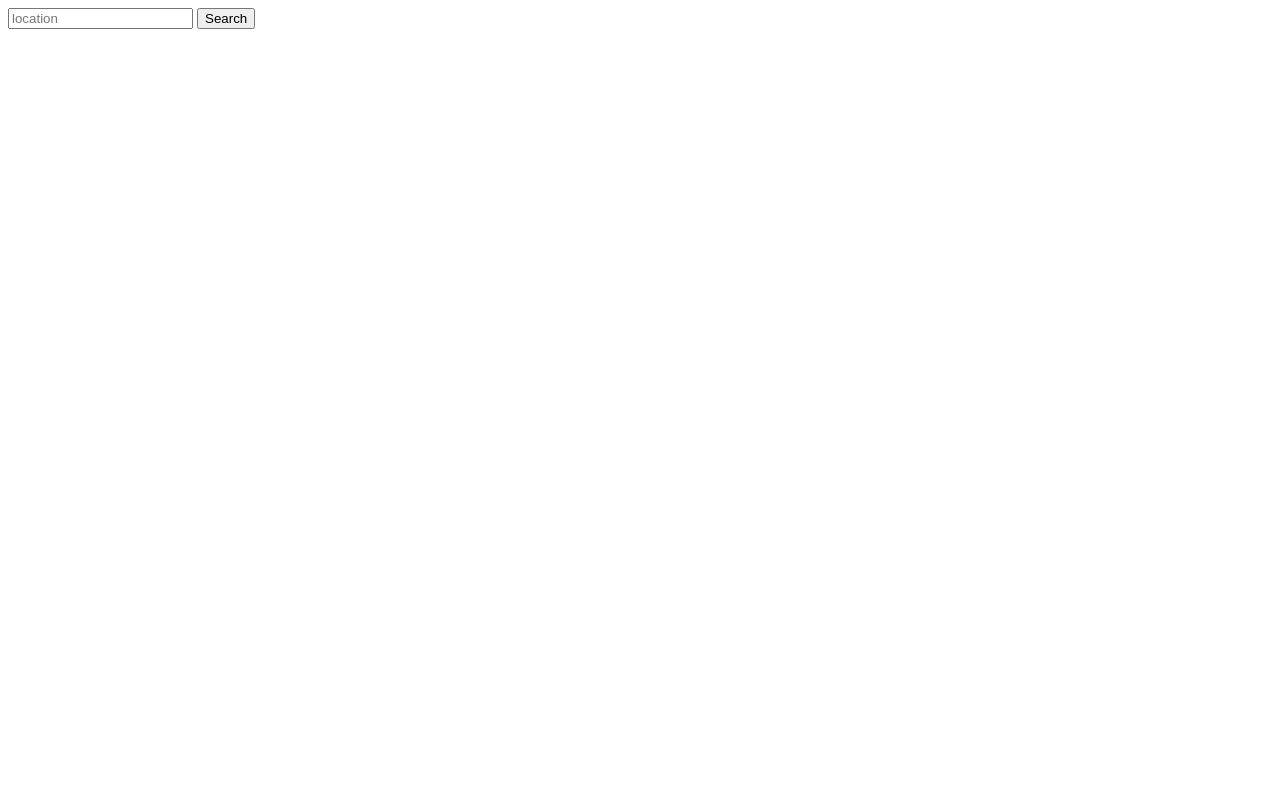
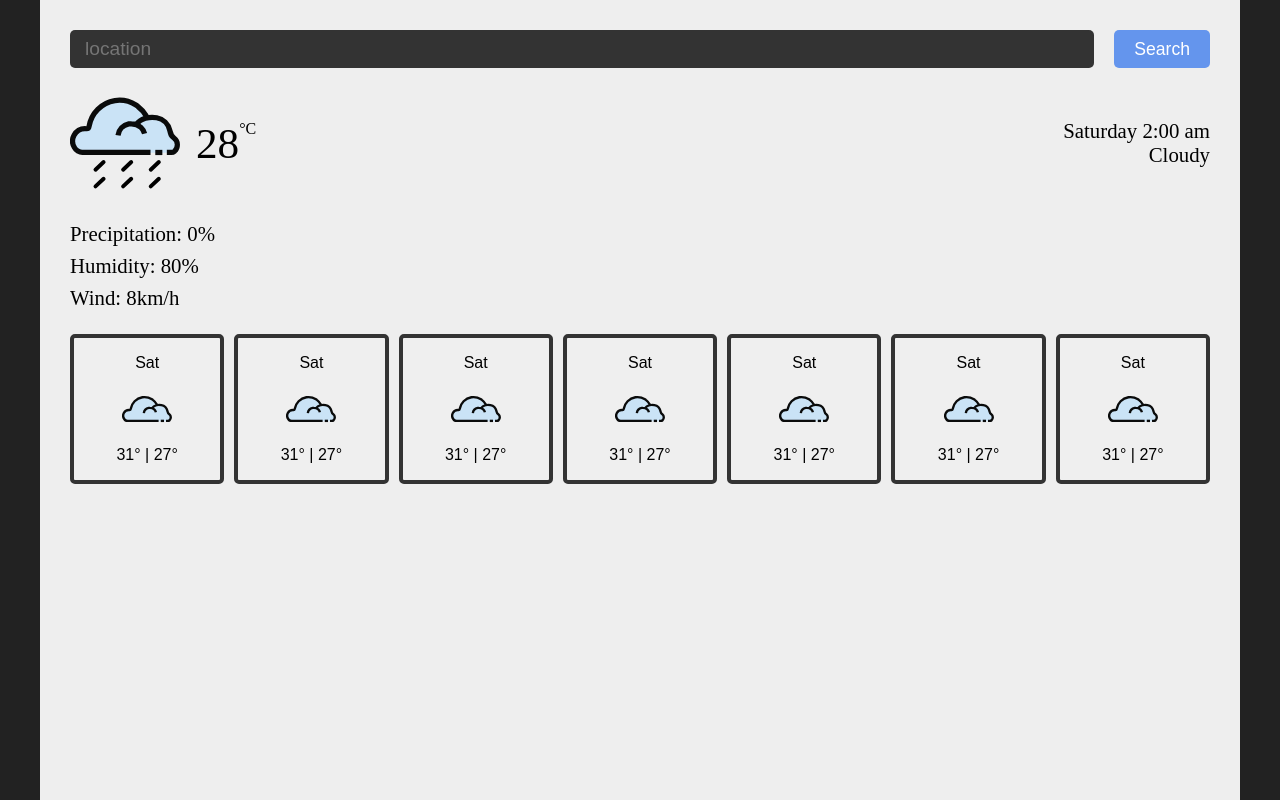
Before and after one commit to Sekaii22/top-weather-app, a website built with webpack: page src/index.html in a window 1280 px wide. Built offline with nearby package versions, Linux system fonts and the light colour scheme; files whose address does not match are found by name.

Commit message:
Add styling and page design prototype before building it with JavaScript

```diff
--- a/src/index.html
+++ b/src/index.html
@@ -8,9 +8,81 @@
     <script type="module" src="index.js"></script>
 </head>
 <body>
-    <form>
-        <input id="search-input" type="text" placeholder="location" required>
-        <button>Search</button>
-    </form>
+    <div class="content">
+        <div class="search-container">
+            <form>
+                <input id="search-input" type="text" placeholder="location" required>
+                <button id="search-btn">Search</button>
+            </form>
+        </div>
+
+        <div class="current-weather">
+            <div class="current-top">
+                <div class="top-left">
+                    <img class="current-icon" src="../assets/icons/2nd Set - Color/rain.svg" alt="rain icon" width="100px" height="100px">
+                    <p class="current-temp">28<span class="temp-unit">&deg;C</span></p>
+                </div>
+                <div class="top-right">
+                    <p class="current-datetime">Saturday 2:00 am</p>
+                    <p class="current-desc">Cloudy</p>
+                </div>
+            </div>
+
+            <div class="current-mid">
+                <div class="current-stat-group">
+                    <p class="current-stat">Precipitation: 0%</p>
+                    <p class="current-stat">Humidity: 80%</p>
+                    <p class="current-stat">Wind: 8km/h</p>
+                </div>
+            </div>
+        </div>
+
+        <div class="weather-forecasts">
+            <div class="forecast-container">
+                <button class="forecast">
+                    <p class="day-of-week">Sat</p>
+                    <img class="icon" src="../assets/icons/2nd Set - Color/cloudy.svg" width="50px" height="50px">
+                    <p class="temp">31<span class="temp-unit">&deg;</span> | 27<span class="temp-unit">&deg;</span></p>
+                </button>
+                <button class="forecast">
+                    <p class="day-of-week">Sat</p>
+                    <img class="icon" src="../assets/icons/2nd Set - Color/cloudy.svg" width="50px" height="50px">
+                    <p class="temp">31<span class="temp-unit">&deg;</span> | 27<span class="temp-unit">&deg;</span></p>
+                </button>
+                <button class="forecast">
+                    <p class="day-of-week">Sat</p>
+                    <img class="icon" src="../assets/icons/2nd Set - Color/cloudy.svg" width="50px" height="50px">
+                    <p class="temp">31<span class="temp-unit">&deg;</span> | 27<span class="temp-unit">&deg;</span></p>
+                </button>
+                <button class="forecast">
+                    <p class="day-of-week">Sat</p>
+                    <img class="icon" src="../assets/icons/2nd Set - Color/cloudy.svg" width="50px" height="50px">
+                    <p class="temp">31<span class="temp-unit">&deg;</span> | 27<span class="temp-unit">&deg;</span></p>
+                </button>
+                <button class="forecast">
+                    <p class="day-of-week">Sat</p>
+                    <img class="icon" src="../assets/icons/2nd Set - Color/cloudy.svg" width="50px" height="50px">
+                    <p class="temp">31<span class="temp-unit">&deg;</span> | 27<span class="temp-unit">&deg;</span></p>
+                </button>
+                <button class="forecast">
+                    <p class="day-of-week">Sat</p>
+                    <img class="icon" src="../assets/icons/2nd Set - Color/cloudy.svg" width="50px" height="50px">
+                    <p class="temp">31<span class="temp-unit">&deg;</span> | 27<span class="temp-unit">&deg;</span></p>
+                </button>
+                <button class="forecast">
+                    <p class="day-of-week">Sat</p>
+                    <img class="icon" src="../assets/icons/2nd Set - Color/cloudy.svg" width="50px" height="50px">
+                    <p class="temp">31<span class="temp-unit">&deg;</span> | 27<span class="temp-unit">&deg;</span></p>
+                </button>
+            </div>
+        </div>
+    </div>
 </body>
 </html>
+
+<!--
+
+
+
+
+-->
--- a/src/index.js
+++ b/src/index.js
@@ -41,7 +41,7 @@ function processWeatherData(data) {
 
 const form = document.querySelector("form");
 const input = document.querySelector("#search-input");
-const btn = document.querySelector("button");
+const btn = document.querySelector("#search-btn");
 
 form.addEventListener("submit", (e) => {
     if (form.checkValidity()) {
--- /dev/null
+++ b/src/styles.css
@@ -0,0 +1,139 @@
+* {
+    margin: 0;
+    padding: 0;
+    box-sizing: border-box;
+    font-size: 1rem;
+    color: black;
+}
+
+body {
+    background-color: #222;
+    min-height: 100vh;
+    min-width: fit-content;
+
+    padding: 0 20px;
+    display: flex;
+    flex-direction: column;
+    align-items: center;
+}
+
+/* content */
+.content {
+    flex: 1;
+    background-color: #eee;
+    max-width: 1200px;
+    width: 100%;
+    padding: 30px;
+}
+
+/* search */
+.search-container {
+    margin-bottom: 20px;
+}
+
+form {
+    width: 100%;
+    display: flex;
+    justify-content: center;
+    gap: 20px;
+}
+
+#search-input {
+    flex: 1;
+    padding: 8px 15px;
+    font-size: 1.2rem;
+    background-color: #333;
+    color: white;
+    border-radius: 5px;
+    border: none;
+}
+
+#search-btn {
+    font-size: 1.1rem;
+    padding: 7px 20px;
+    background-color: cornflowerblue;
+    color: white;
+    border: none;
+    border-radius: 5px;
+    cursor: pointer;
+    transition: scale 0.1s, background-color 0.1s;
+}
+
+#search-btn:hover {
+    scale: 1.05;
+    background-color: rgb(89, 132, 213);
+}
+
+/* current */
+.current-weather {
+    margin-bottom: 20px;
+}
+
+.current-top {
+    display: flex;
+    align-items: center;
+    justify-content: space-between;
+    gap: 30px;
+    margin-bottom: 20px;
+}
+
+.top-left {
+    display: flex;
+    align-items: center;
+    gap: 16px;
+}
+
+.current-icon {
+    width: 110px;
+    height: 110px;
+}
+
+.current-temp {
+    font-size: 2.7rem;
+}
+
+.temp-unit {
+    vertical-align: text-top;
+}
+
+.top-right p {
+    font-size: 1.3rem;
+    text-align: right;
+}
+
+.current-datetime,
+.current-stat {
+    white-space: nowrap;
+}
+
+.current-mid {
+    margin-bottom: 20px;
+}
+
+.current-stat-group p {
+    font-size: 1.3rem;
+    line-height: 2rem;
+}
+
+/* forecasts */
+.forecast-container {
+    display: grid;
+    grid-template-columns: repeat(7, 1fr);
+    grid-template-rows: 150px;
+    gap: 10px;
+}
+
+.forecast {
+    border-radius: 5px;
+    border: 4px solid #333;
+    padding: 10px;
+
+    display: flex;
+    flex-direction: column;
+    align-items: center;
+    justify-content: space-around;
+}
+
+.forecast .temp {
+    white-space: nowrap;
+}
```
